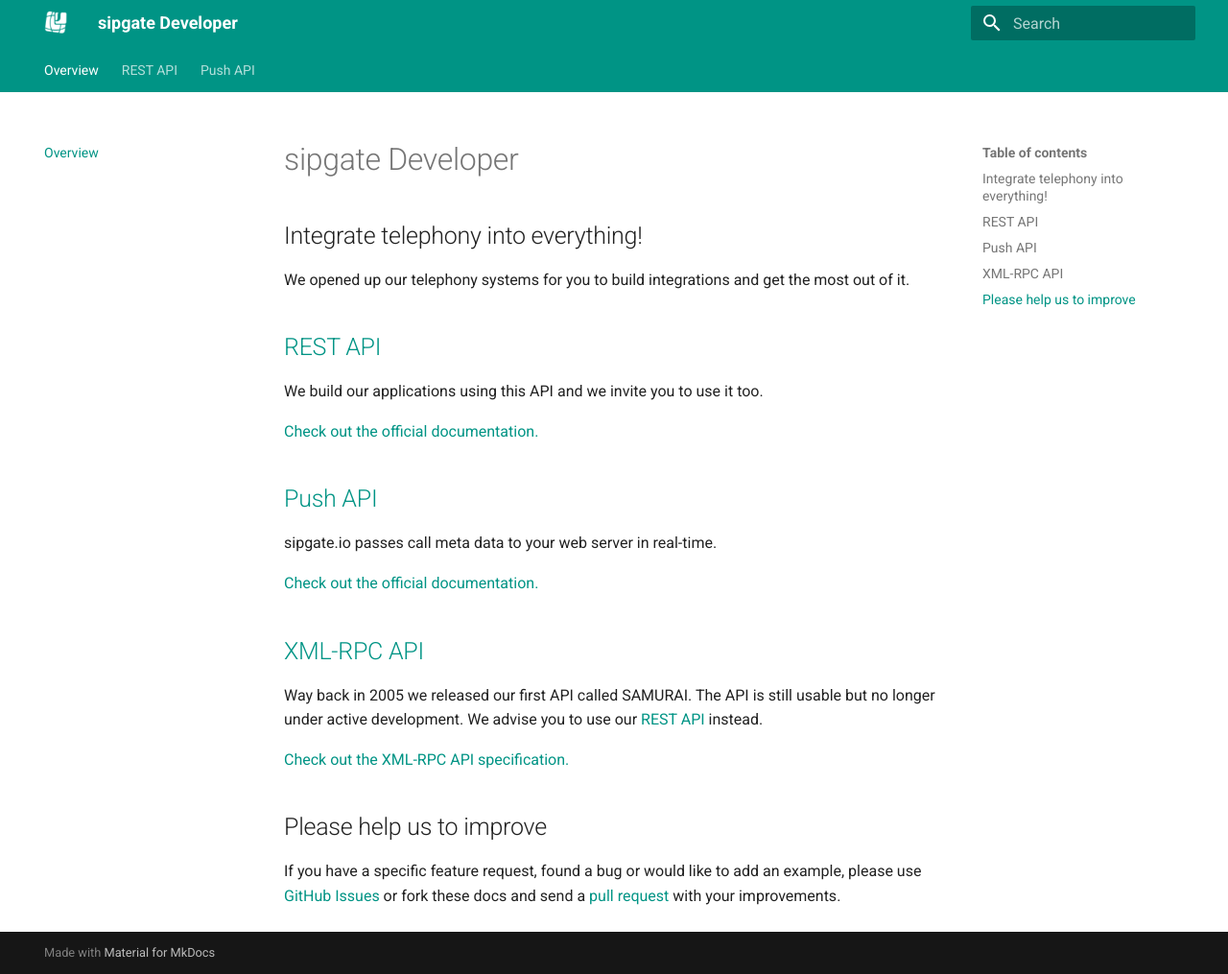
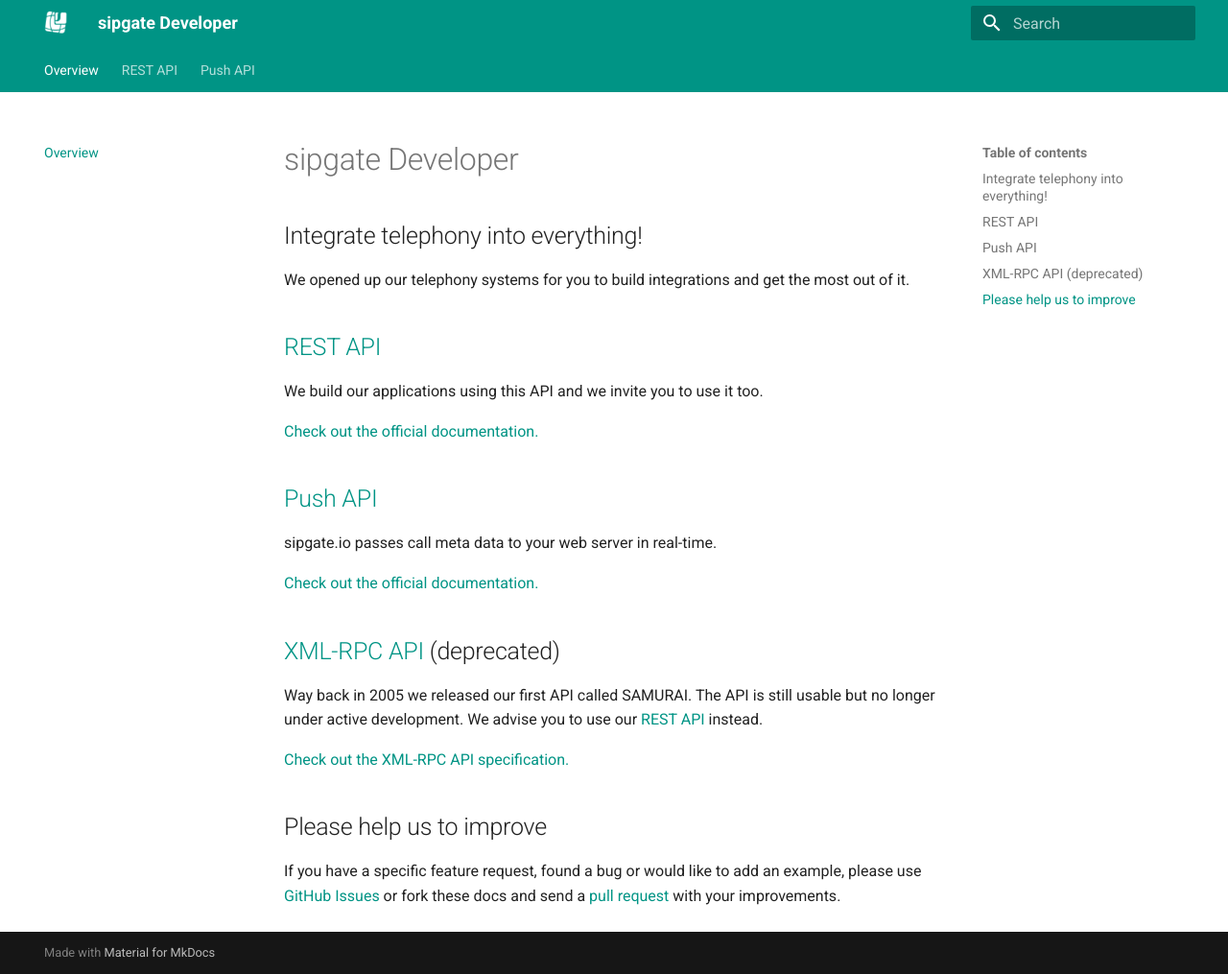
Before and after one commit to sipgate/docs, an MkDocs documentation site: the page built from docs/index.md, in a window 1280 px wide and 1015 px high. Shown: the whole window at 96% size. Built offline with MkDocs 1.6.1 and Material for MkDocs 9.7.7, drawn with Linux system fonts in a browser that asks for light colours; old or Windows-style settings are respelled for this version of MkDocs.

Commit message:
Mark XML-RPC-API as deprecated

```diff
--- a/docs/index.md
+++ b/docs/index.md
@@ -16,7 +16,7 @@ sipgate.io passes call meta data to your web server in real-time.
 
 [Check out the official documentation.][push-api]
 
-## [XML-RPC API][xml-rpc-api]
+## [XML-RPC API][xml-rpc-api] (deprecated)
 
 Way back in 2005 we released our first API called SAMURAI. The API is still usable but no longer under active development. We advise you to use our [REST API][rest-api] instead.
 
```
